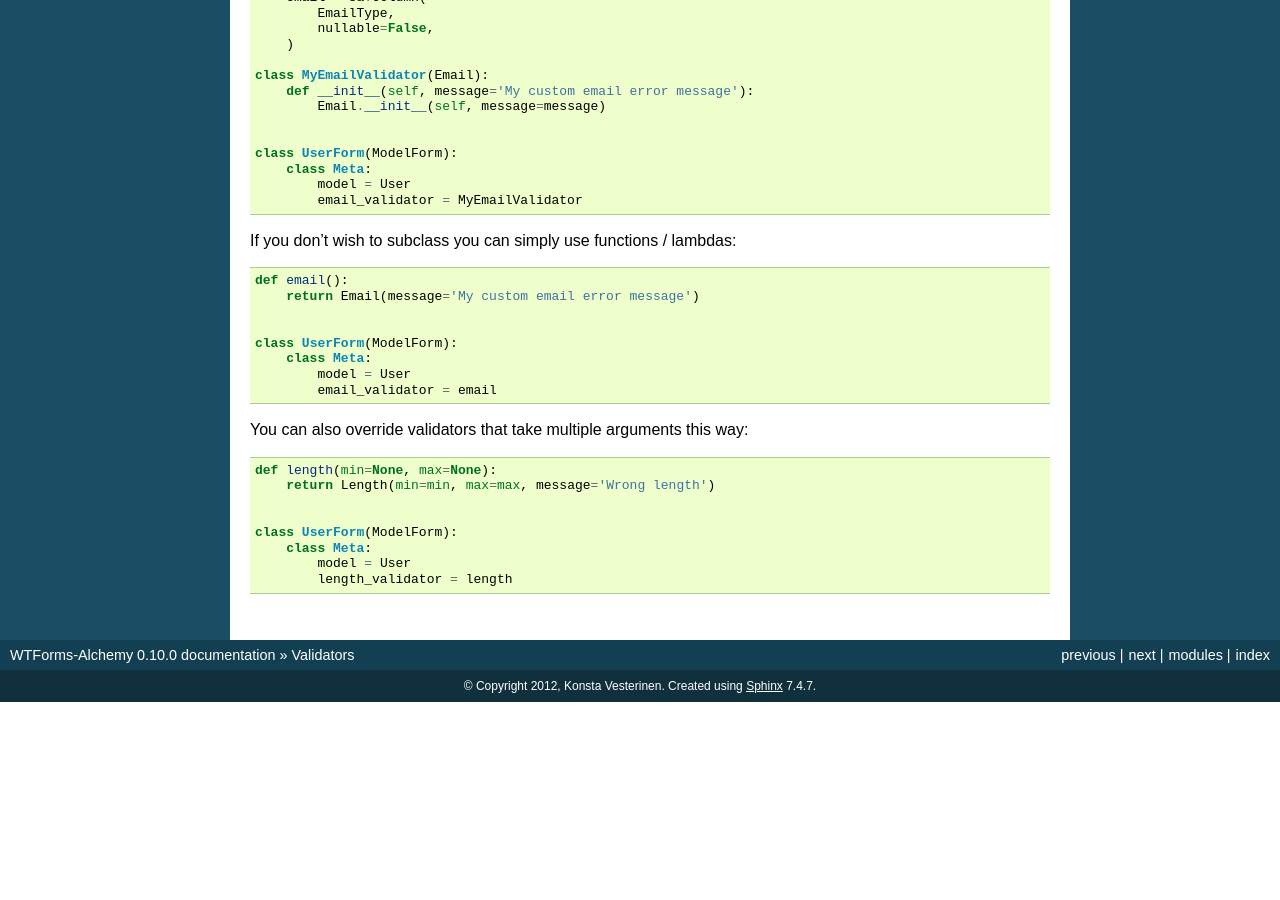
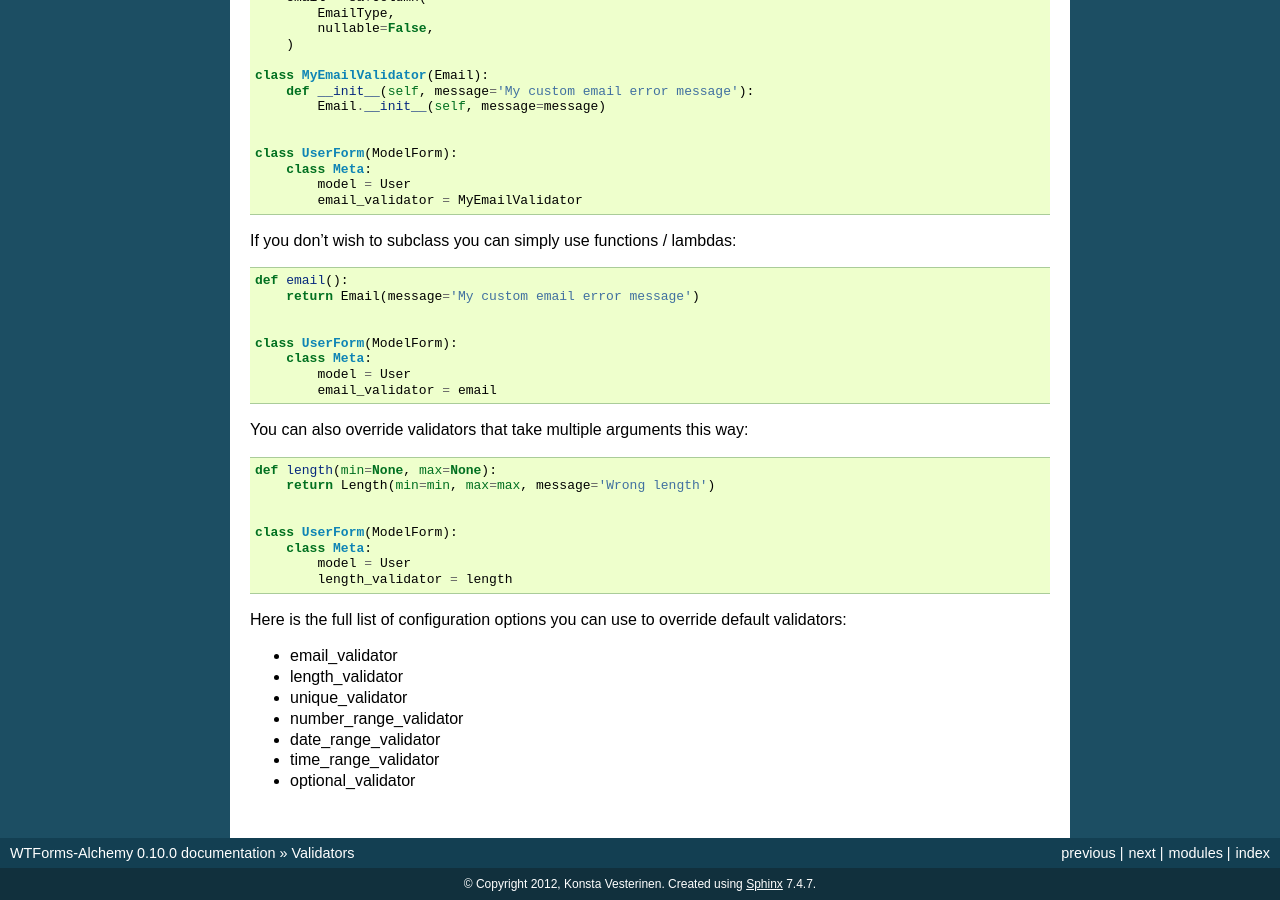
Before and after one commit to kvesteri/wtforms-alchemy, a Sphinx documentation site: the page built from docs/validators.rst, in a window 1280 px wide and 900 px high, scrolled down 2619 px. Built offline with Sphinx 7.4.7, drawn with Linux system fonts in a browser that asks for light colours; before the commit the page ends 3321 px from its top, so only the background shows below that.

Commit message:
Add option list

```diff
--- a/docs/validators.rst
+++ b/docs/validators.rst
@@ -198,3 +198,20 @@ You can also override validators that take multiple arguments this way:
         class Meta:
             model = User
             length_validator = length
+
+
+Here is the full list of configuration options you can use to override default validators:
+
+* email_validator
+
+* length_validator
+
+* unique_validator
+
+* number_range_validator
+
+* date_range_validator
+
+* time_range_validator
+
+* optional_validator
```
